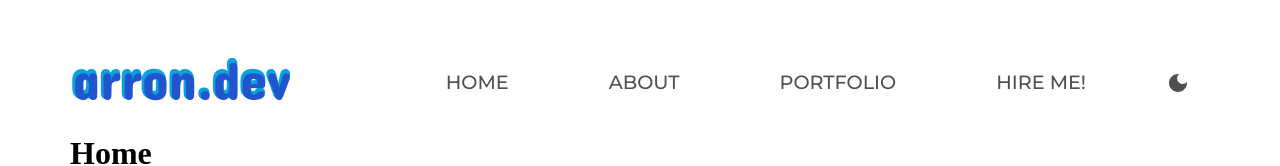
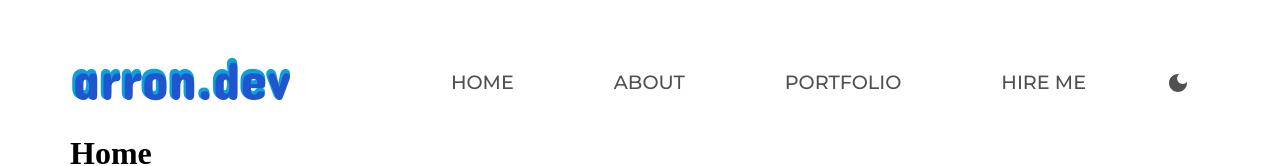
Before and after one commit to zombigiraffe/react-portfolio, a React (Create React App) app: page / in a window 1280 px wide. Shown: the top 166 px of the page. Built offline with nearby package versions, Linux system fonts and the light colour scheme.

Commit message:
can't figure out how to make logo persist throughout routes

```diff
--- a/src/App.js
+++ b/src/App.js
@@ -41,7 +41,7 @@ function toggleTheme() {
           <Link className="link" style={{textDecoration: "none"}} to="/pages/Portfolio">PORTFOLIO</Link>
         </li>
         <li>
-          <Link className="link" style={{textDecoration: "none"}} to="/pages/HireMe">HIRE ME!</Link>
+          <Link className="link" style={{textDecoration: "none"}} to="/pages/HireMe">HIRE ME</Link>
         </li>
         <Button className="theme-button" sx={{ color: 'white'}}>
 
--- a/src/pages/HireMe.jsx
+++ b/src/pages/HireMe.jsx
@@ -1,3 +1,3 @@
 export function HireMe(){
-  return <h1>Hire Me!</h1>
+  return <h1>Hire Me</h1>
 }
```
